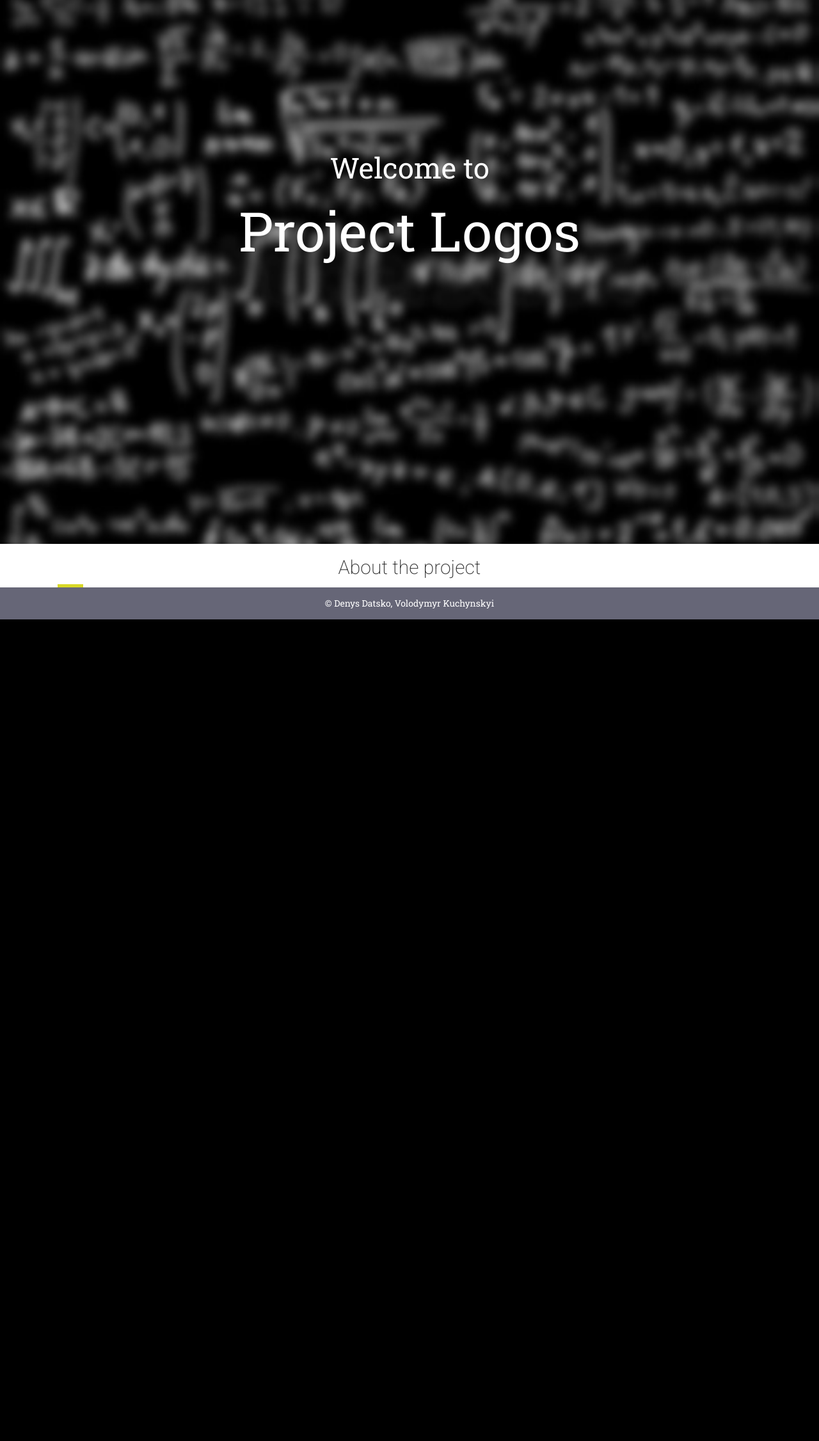
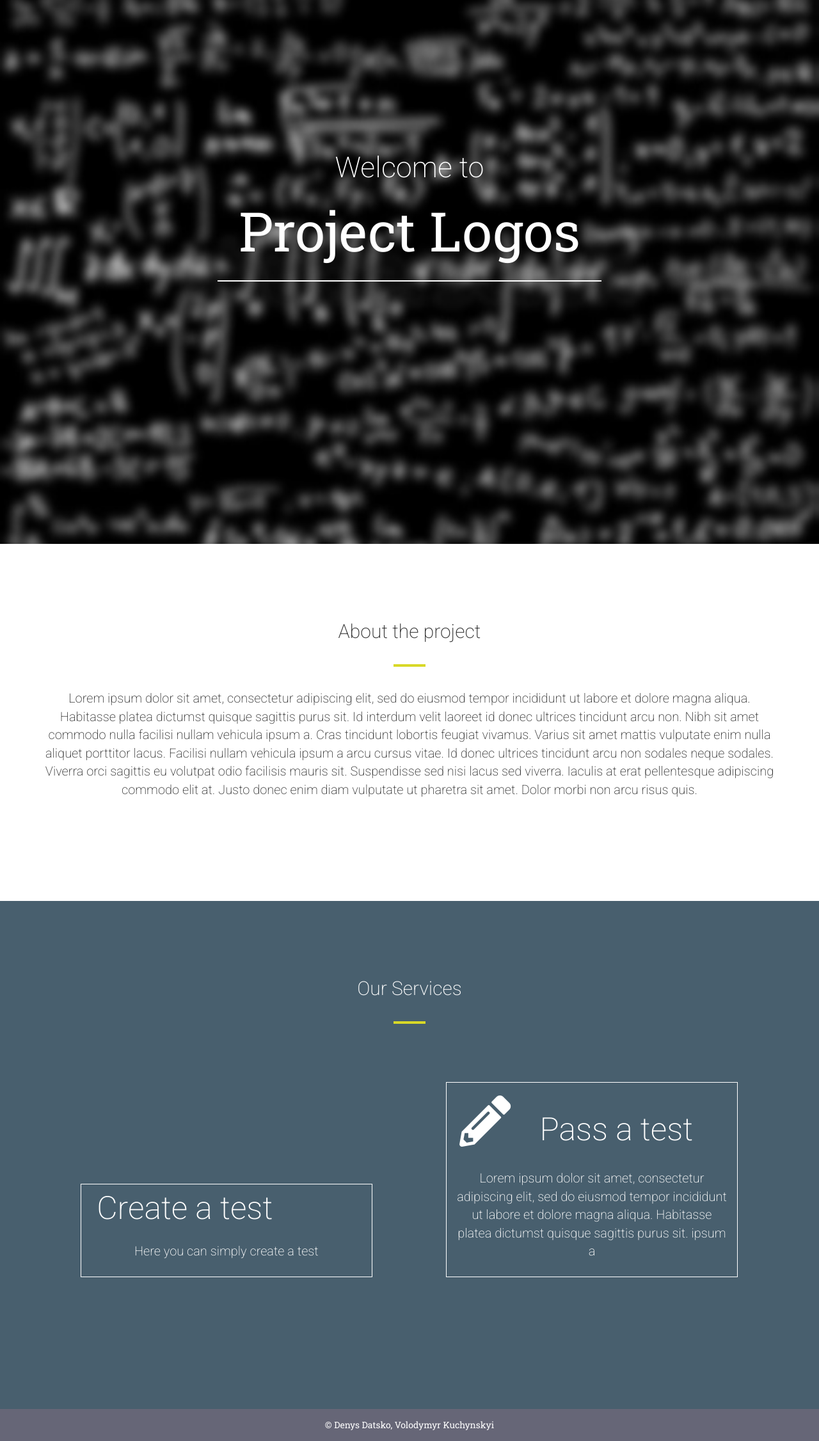
Before and after one commit to Centurion256/ProjectLogos, a Flask app: page / in a window 1280 px wide. Shown: the part 62-2314 px from the top of the page at 64% size. Before the commit the page ends 1030 px from the top, so only its background shows below. Run offline with Flask 2, Linux system fonts and the light colour scheme; some libraries are stand-ins or nearby versions.

Commit message:
added more infirmation to web page

```diff
--- a/flask-app/static/main.css
+++ b/flask-app/static/main.css
@@ -6,6 +6,13 @@ body {
 
 .navbar-nav {
     font-size:22px;
+}
+
+p {
+    font-size: 20px;
+    font-family: "Roboto";
+    font-weight: 100;
+    text-align: center;
 }
 
 .navbar-nav li a {
@@ -19,7 +26,7 @@ body {
 .title {
     background-image: url('/static/blackboard.jpg');
     background-repeat: no-repeat;
-    background-attachment: scroll;
+    background-attachment: fixed;
     background-position: center;
     background-size: cover;
     height: 850px;
@@ -58,15 +65,58 @@ h2 {
     text-align: center;
     font-weight: 100;
 }
-.about {
+
+.body-block {
     font-family: 'Roboto';
-    text-align: center;
+    object-position: center;
+    padding-top: 100px;
+    padding-bottom: 150px;
 }
 
 .divider-line {
-    margin:0 20px;
+    margin:35px auto;
     background-color: #d8d827;
-    height: 5px;
-    width: 40px;
+    height: 4px;
+    width: 50px;
 
 }
+
+.title-divider-line {
+    max-width: 600px;
+    background-color: #fff;
+    height: 2px;
+    margin: 30px auto;
+}
+
+.grey-back {
+    background-color: #485F6E;
+    color: #fff;
+}
+
+h3 {
+    text-align: center;
+    font-size:50px;
+    width: 70%;
+    margin: auto auto;
+    display: inline-block;
+}
+
+.service i {
+    margin: 10px;
+    font-size: 80px;
+
+}
+
+.service {
+    display: inline-block;
+    width: 40%;
+    border: 1px solid #FFF;
+    margin: 4.9%;
+    padding: 10px;
+}
+
+.service p {
+    font-weight: 100;
+    margin-top: 20px;
+    padding: 5px;
+}
--- a/flask-app/templates/index.html
+++ b/flask-app/templates/index.html
@@ -5,6 +5,8 @@
     <meta charset="UTF-8">
     <link href="https://fonts.googleapis.com/css?family=Roboto:200|Roboto+Slab" rel="stylesheet">
     <meta name="viewport" content="width=device-width, initial-scale=1">
+    <link rel="stylesheet" href="https://use.fontawesome.com/releases/v5.8.1/css/all.css"
+          integrity="sha384-50oBUHEmvpQ+1lW4y57PTFmhCaXp0ML5d60M1M7uH2+nqUivzIebhndOJK28anvf" crossorigin="anonymous">
     <link rel="stylesheet" href="https://maxcdn.bootstrapcdn.com/bootstrap/3.4.0/css/bootstrap.min.css">
     <script src="https://ajax.googleapis.com/ajax/libs/jquery/3.3.1/jquery.min.js"></script>
     <script src="https://maxcdn.bootstrapcdn.com/bootstrap/3.4.0/js/bootstrap.min.js"></script>
@@ -37,17 +39,45 @@
         <div class="title-text">
             <p>Welcome to</p>
             <h1>Project Logos</h1>
+            <div class="title-divider-line"></div>
         </div>
     </div>
 
 </div>
 <div class="main_body">
-   <div class="container">
-       <div class="about">
-           <h2>About the project</h2>
-           <div class="divider-line"></div>
-       </div>
-   </div>
+    <div class="body-block">
+        <div class="container">
+            <h2>About the project</h2>
+            <div class="divider-line"></div>
+            <p>Lorem ipsum dolor sit amet, consectetur adipiscing elit, sed do eiusmod tempor incididunt ut labore
+                et dolore magna aliqua. Habitasse platea dictumst quisque sagittis purus sit. Id interdum velit laoreet
+                id donec ultrices tincidunt arcu non. Nibh sit amet commodo nulla facilisi nullam vehicula ipsum a.
+                Cras tincidunt lobortis feugiat vivamus. Varius sit amet mattis vulputate enim nulla aliquet
+                porttitor lacus. Facilisi nullam vehicula ipsum a arcu cursus vitae. Id donec ultrices tincidunt
+                arcu non sodales neque sodales. Viverra orci sagittis eu volutpat odio facilisis mauris sit.
+                Suspendisse sed nisi lacus sed viverra. Iaculis at erat pellentesque adipiscing commodo elit at.
+                Justo donec enim diam vulputate ut pharetra sit amet. Dolor morbi non arcu risus quis.
+            </p>
+        </div>
+    </div>
+    <div class="body-block grey-back">
+        <div class="container">
+            <h2>Our Services</h2>
+            <div class="divider-line"></div>
+            <div class="service">
+                <h3>Create a test</h3>
+                <p>Here you can simply create a test</p>
+            </div>
+            <div class="service">
+                <i class="fas fa-pencil-alt"></i>
+                <h3>Pass a test</h3>
+
+                <p>Lorem ipsum dolor sit amet, consectetur adipiscing elit, sed do eiusmod tempor incididunt ut labore
+                    et dolore magna aliqua. Habitasse platea dictumst quisque sagittis purus sit.
+                    ipsum a</p>
+            </div>
+        </div>
+    </div>
 </div>
 <div class="footer">
     &copy; Denys Datsko, Volodymyr Kuchynskyi
```
